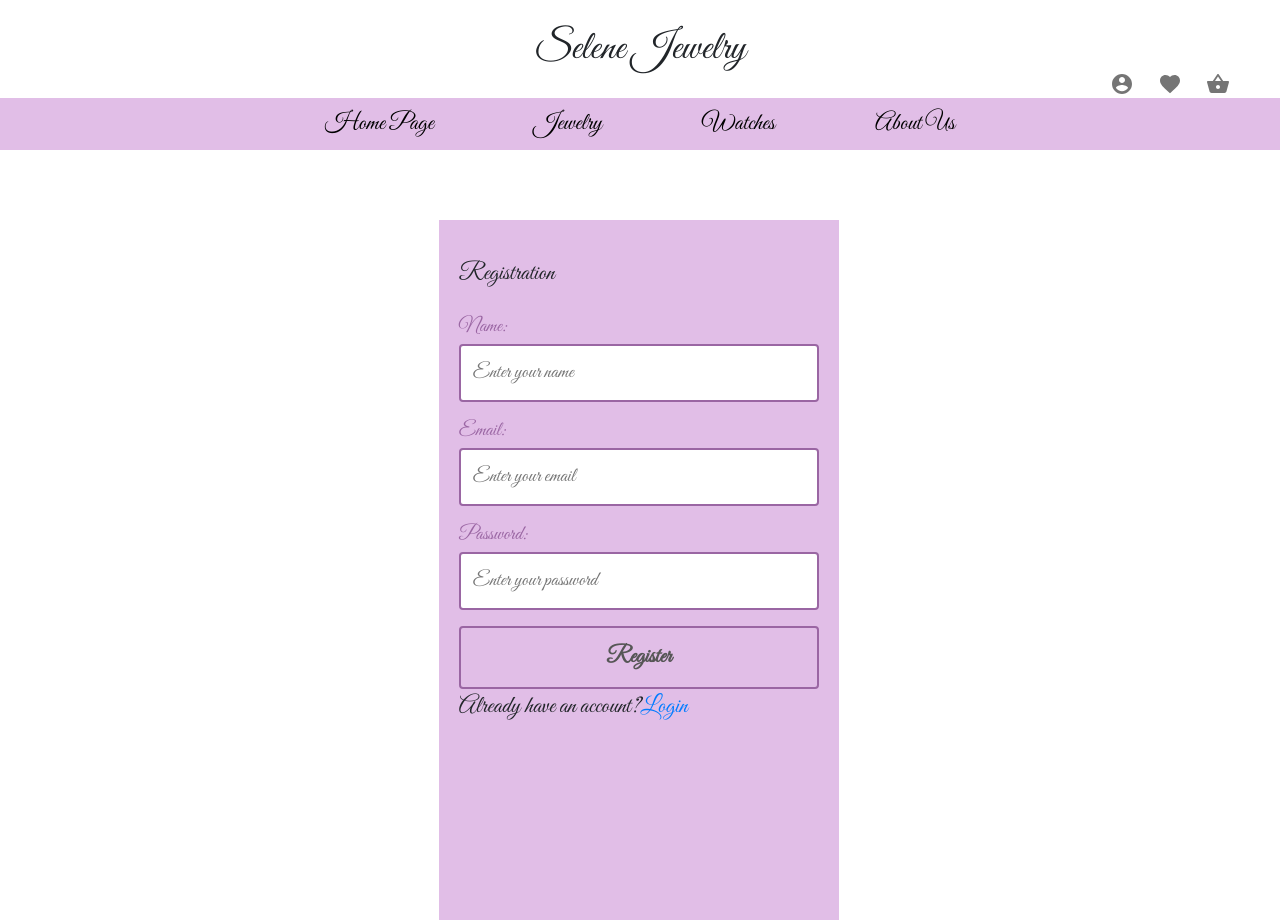
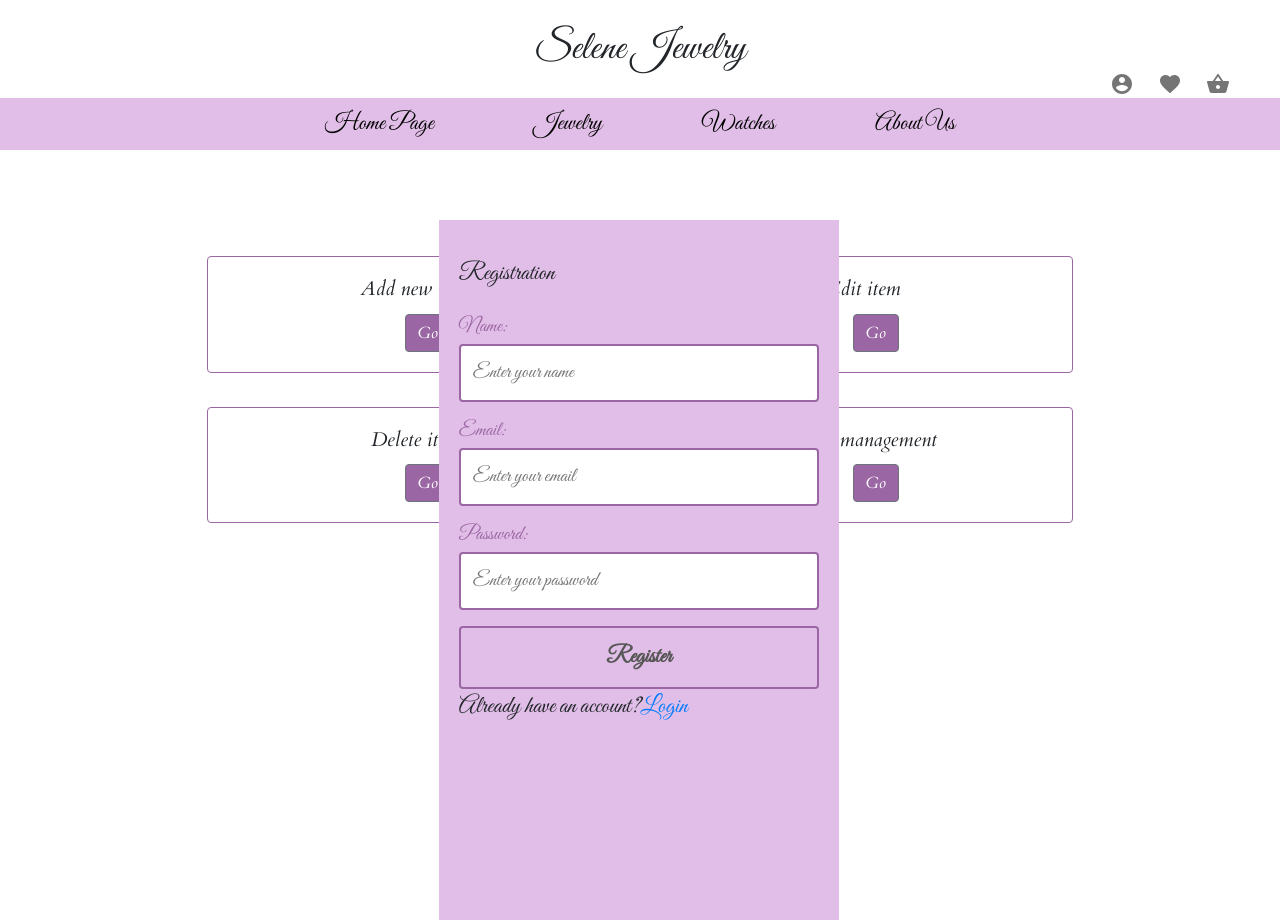
Before and after one commit to FlaviaZaharia/Selene-Jewelry-App, a React (Create React App) app in the folder client/: page /register in a window 1280 px wide. Built offline with nearby package versions, Linux system fonts and the light colour scheme.

Commit message:
created employee menu

```diff
--- a/client/src/App.css
+++ b/client/src/App.css
@@ -160,8 +160,24 @@ vertical-align: middle;
       width:20%;
       height:50%;
       display:inline-block;
+      border-style: groove;
+      border-color: #9a66a3;
 
+  }
 
+  .deck{
+    align-items: center;
+    justify-content: center;
+    display: flex;
+    margin-left: auto;
+    margin-right: auto;
+    width: 70%;
+    height:100%;
+  }
+
+  .mbut {
+    margin-left: 47%;
+    background-color: #9a66a3;
   }
 
   .Links{
--- a/client/src/App.js
+++ b/client/src/App.js
@@ -12,6 +12,7 @@ import AppAboutUs from './components/AppAboutUs';
 import RegisterForm from './components/RegisterForm'
 import PrivateRoute from './components/routing/PrivateRoute';
 import AppPrivateRoute from './components/AppPrivateRoute';
+import EmpMenu from './components/EmpMenu';
 
 class App extends Component {
 
@@ -25,13 +26,14 @@ class App extends Component {
       <AppNavbar />
       <Switch>
       <PrivateRoute exact path="/front" component={AppPrivateRoute} />
-      <Route path="/" exact component={AppContainer}/>
+      {/*<Route path="/" exact component={AppContainer}/>*/}
       <Route path="/jewelry"  component={AppJewelry}/>
       <Route path="/watches"  component={AppWatches}/>
       <Route path="/aboutus"  component={AppAboutUs}/>
       <Route path="/login"    component={LoginForm}/>
       <Route path="/register" component={RegisterForm}/>
       </Switch>
+      <EmpMenu/>
 
     </div>
     </Router>
--- /dev/null
+++ b/client/src/components/EmpMenu.js
@@ -0,0 +1,51 @@
+import React from 'react';
+import {Card, CardText, CardBody, CardDeck, Button, CardTitle} from 'reactstrap';
+
+export default class EmpMenu extends React.Component {
+
+    render() {
+
+        return (
+            <div className='menu'>
+                <br></br>
+                <br></br>
+                <br></br>
+                <br></br>
+                <CardDeck className="deck">
+
+                    <Card className="cards" style={{ width: '18rem' }}>
+                        <CardBody>
+                            <CardTitle tag="h5" style={{textAlign:'center'}}> Add new item</CardTitle>
+                            <Button variant='primary'className="mbut" > Go </Button>
+                        </CardBody>
+                    </Card>
+
+                    <Card className="cards" style={{ width: '18rem' }}>
+                        <CardBody>
+                            <CardTitle tag="h5" style={{textAlign:'center'}}> Edit item</CardTitle>
+                            <Button variant='primary' className="mbut"> Go </Button>
+                        </CardBody>
+                    </Card>
+                </CardDeck>
+                <br></br>
+                <CardDeck className="deck">
+                    <Card className="cards" style={{ width: '18rem' }}>
+                        <CardBody>
+                            <CardTitle tag="h5" style={{textAlign:'center'}}> Delete item</CardTitle>
+                            <Button variant='primary'className="mbut" > Go </Button>
+                        </CardBody>
+                    </Card>
+
+                    <Card className="cards" style={{ width: '18rem' }}>
+                        <CardBody>
+                            <CardTitle tag="h5" style={{textAlign:'center'}}> Stock management</CardTitle>
+                            <Button variant='primary' className="mbut"> Go </Button>
+                        </CardBody>
+                    </Card>
+
+                </CardDeck>
+
+            </div>
+        );
+    }
+}
```
